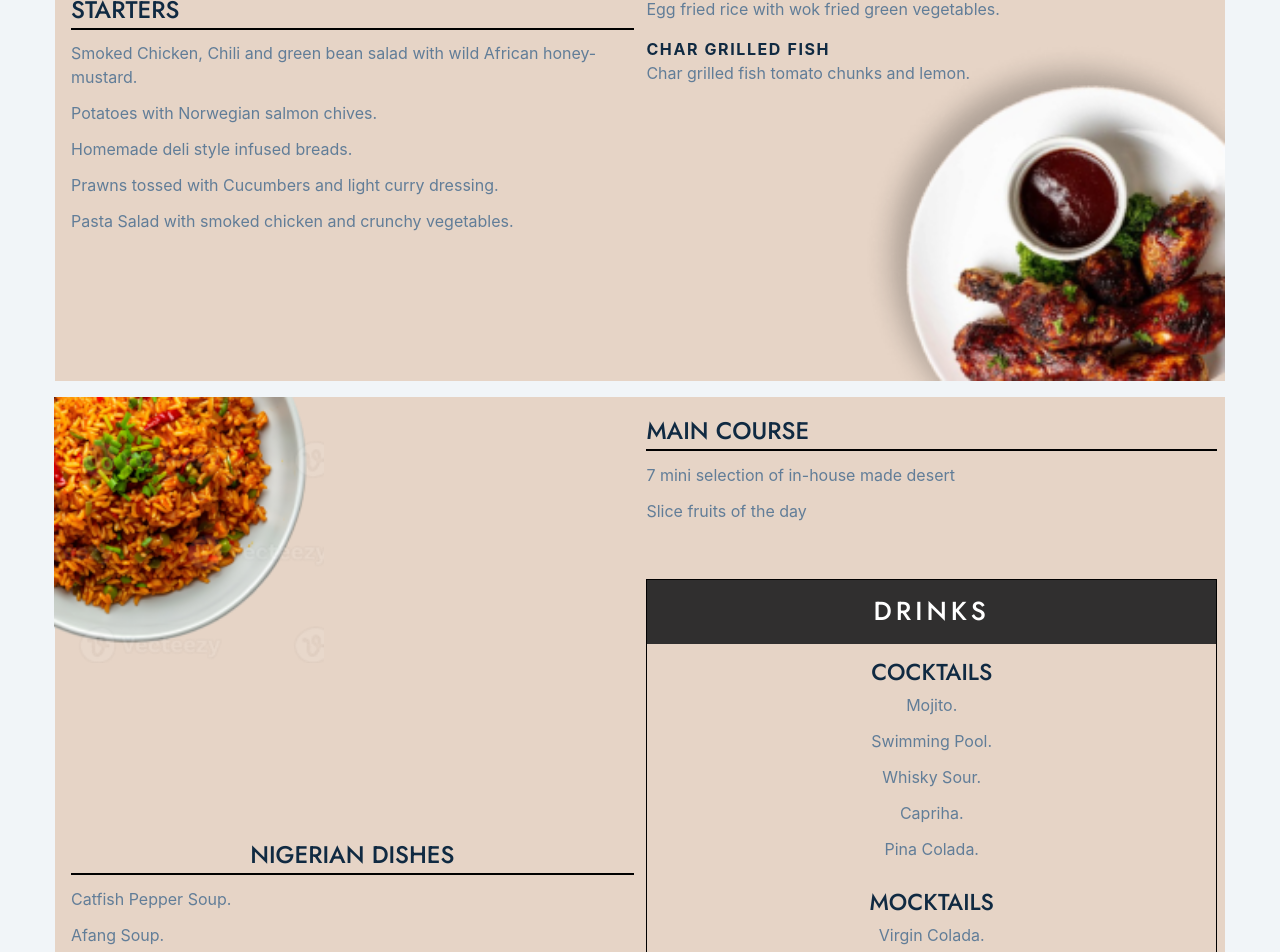
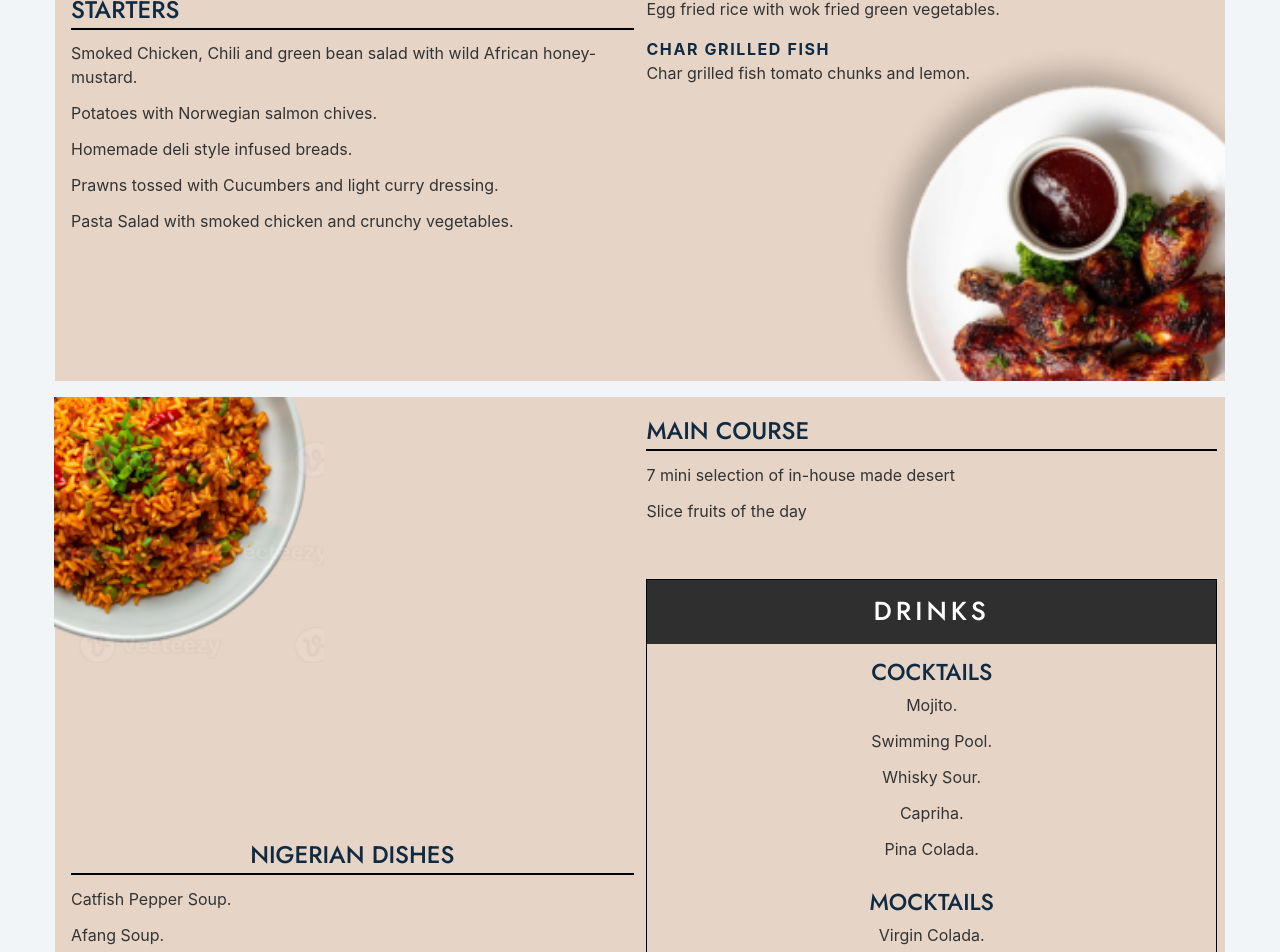
Before and after one commit to enaciMuhammed/Qucoon-party-menu, a React (Vite) app: page / in a window 1280 px wide. Shown: the part 1380-2332 px from the top of the page. Built offline with nearby package versions, Linux system fonts and the light colour scheme.

Commit message:
New design

```diff
--- a/src/MenuPage.jsx
+++ b/src/MenuPage.jsx
@@ -19,7 +19,7 @@
                             <article key={id} className="" style={{}}>
                                 <div className="">
 
-                                    <p style={{marginTop: "-0.5rem"}} className="">{description}</p>
+                                    <p style={{marginTop: "-0.5rem", color: "#333"}} className="">{description}</p>
 
                                 </div>
                             </article>
@@ -40,7 +40,7 @@
                                 <div className="">
 
                                     <h4 style={{backgroundColor: ""}}>{title}</h4>
-                                    <p style={{marginTop: "-0.5rem"}} className="">{description}</p>
+                                    <p style={{marginTop: "-0.5rem", color: "#333"}} className="">{description}</p>
 
                                 </div>
                             </article>
--- a/src/MenuPage2.jsx
+++ b/src/MenuPage2.jsx
@@ -22,7 +22,7 @@
                             <article key={id} className="" style={{}}>
                                 <div className="">
 
-                                    <p style={{marginTop: "-0.5rem"}} className="">{description}</p>
+                                    <p style={{marginTop: "-0.5rem", color: "#333"}} className="">{description}</p>
 
                                 </div>
                             </article>
@@ -39,8 +39,8 @@
                     <article  className="" style={{}}>
                         <div className="">
 
-                            <p style={{marginTop: "0.5rem"}} className="">7 mini selection of in-house made desert</p>
-                            <p style={{marginTop: "-0.5rem"}} className="">Slice fruits of the day</p>
+                            <p style={{marginTop: "0.5rem", color: "#333"}} className="">7 mini selection of in-house made desert</p>
+                            <p style={{marginTop: "-0.5rem", color: "#333"}} className="">Slice fruits of the day</p>
 
                         </div>
                     </article>
@@ -62,7 +62,7 @@
                                     <article key={id} className="" style={{}}>
                                         <div className="">
 
-                                            <p style={{marginTop: "-0.5rem"}} className="">{description}</p>
+                                            <p style={{marginTop: "-0.5rem", color: "#333"}} className="">{description}</p>
 
                                         </div>
                                     </article>
@@ -83,7 +83,7 @@
                                     <article key={id} className="" style={{}}>
                                         <div className="">
 
-                                            <p style={{marginTop: "-0.5rem"}} className="">{description}</p>
+                                            <p style={{marginTop: "-0.5rem", color: "#333"}} className="">{description}</p>
 
                                         </div>
                                     </article>
```
